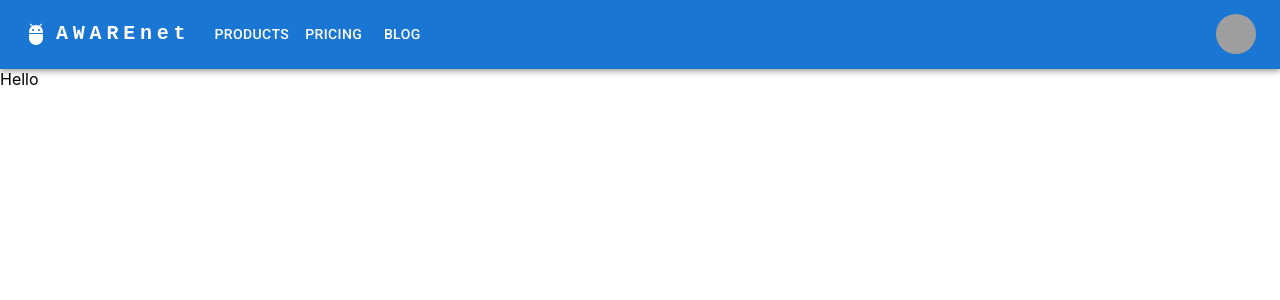
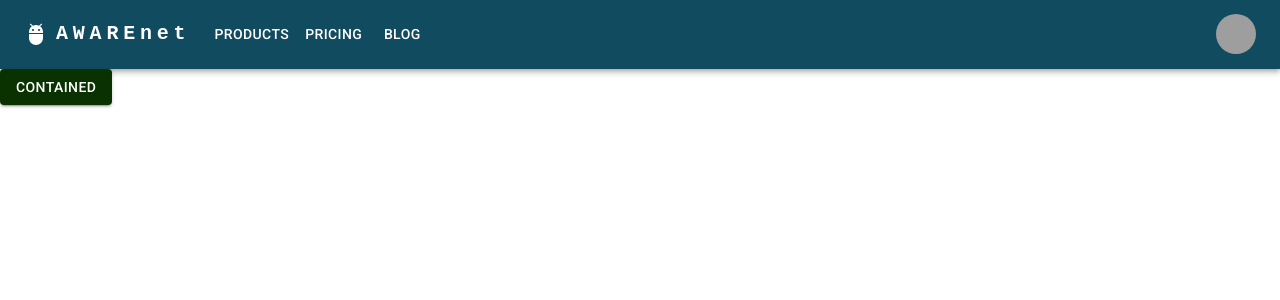
Before and after one commit to axbg/AWAREnet, a React (Create React App) app in the folder front/: page / in a window 1280 px wide. Shown: the top 300 px of the page. Built offline with nearby package versions, Linux system fonts and the light colour scheme; grey boxes are pictures that could not be loaded.

Commit message:
Add colors

```diff
--- a/front/src/App.js
+++ b/front/src/App.js
@@ -1,50 +1,50 @@
 import React from 'react';
 import { Route, Routes } from 'react-router-dom';
 
-// import { createTheme, ThemeProvider } from '@mui/material/styles';
+import { createTheme, ThemeProvider } from '@mui/material/styles';
 import { Home } from './Home';
 import { ResponsiveAppBar } from './components/navigation-bar/ResponsiveAppBar';
 import { GlobalContextProvide } from './global-context';
 import './App.scss';
 
 function App() {
-    // const darkTheme = createTheme({
-    //     typography: {
-    //         fontFamily: 'Roboto'
-    //     },
-    //     palette: {
-    //         primary: {
-    //             main: '#4281A4'
-    //         },
-    //         secondary: {
-    //             main: '#E6B89C'
-    //         },
-    //         tertiary: {
-    //             main: '#FFFFFF'
-    //         },
-    //         error: {
-    //             main: '#da3e52'
-    //         },
-    //         warning: {
-    //             main: '#F2E94E'
-    //         },
-    //         info: {
-    //             main: '#96e6b3' //'#42D9C8'
-    //         }
-    //     }
-    // });
+    const darkTheme = createTheme({
+        // typography: {
+        //     fontFamily: 'Roboto'
+        // },
+        palette: {
+            primary: {
+                main: '#0A3200'
+            },
+            secondary: {
+                main: '#114b5f'
+            },
+            tertiary: {
+                main: '#FFFFFF'
+            },
+            error: {
+                main: '#da3e52'
+            },
+            warning: {
+                main: '#F2E94E'
+            },
+            info: {
+                main: '#96e6b3' //'#42D9C8'
+            }
+        }
+    });
 
     return (
         <GlobalContextProvide>
             <ResponsiveAppBar />
-            {/* <ThemeProvider theme={darkTheme}> */}
+            <ThemeProvider theme={darkTheme}>
                 <div className="app">
                     {/* DO NOT USE component like bellow in a Switch statement */}
                     <Routes>
                         <Route path="/" exact element={<Home />} />
                     </Routes>
                 </div>
-            {/* </ThemeProvider> */}
+            </ThemeProvider>
         </GlobalContextProvide>
     );
 }
--- a/front/src/Home.js
+++ b/front/src/Home.js
@@ -1,5 +1,10 @@
 import React from 'react';
+import Button from '@mui/material/Button';
 
 export const Home = () => {
-    return <div>Hello</div>;
+    return (
+        <div className="home">
+            <Button variant="contained">Contained</Button>
+        </div>
+    );
 };
--- a/front/src/components/navigation-bar/ResponsiveAppBar.jsx
+++ b/front/src/components/navigation-bar/ResponsiveAppBar.jsx
@@ -36,7 +36,7 @@ export const ResponsiveAppBar = () => {
     };
 
     return (
-        <AppBar position="static">
+        <AppBar position="static" style={{ background: '#114b5f' }}>
             <Container maxWidth="xl">
                 <Toolbar disableGutters>
                     <AdbIcon
```
Lines whose indentation alone changed are shown as unchanged.
